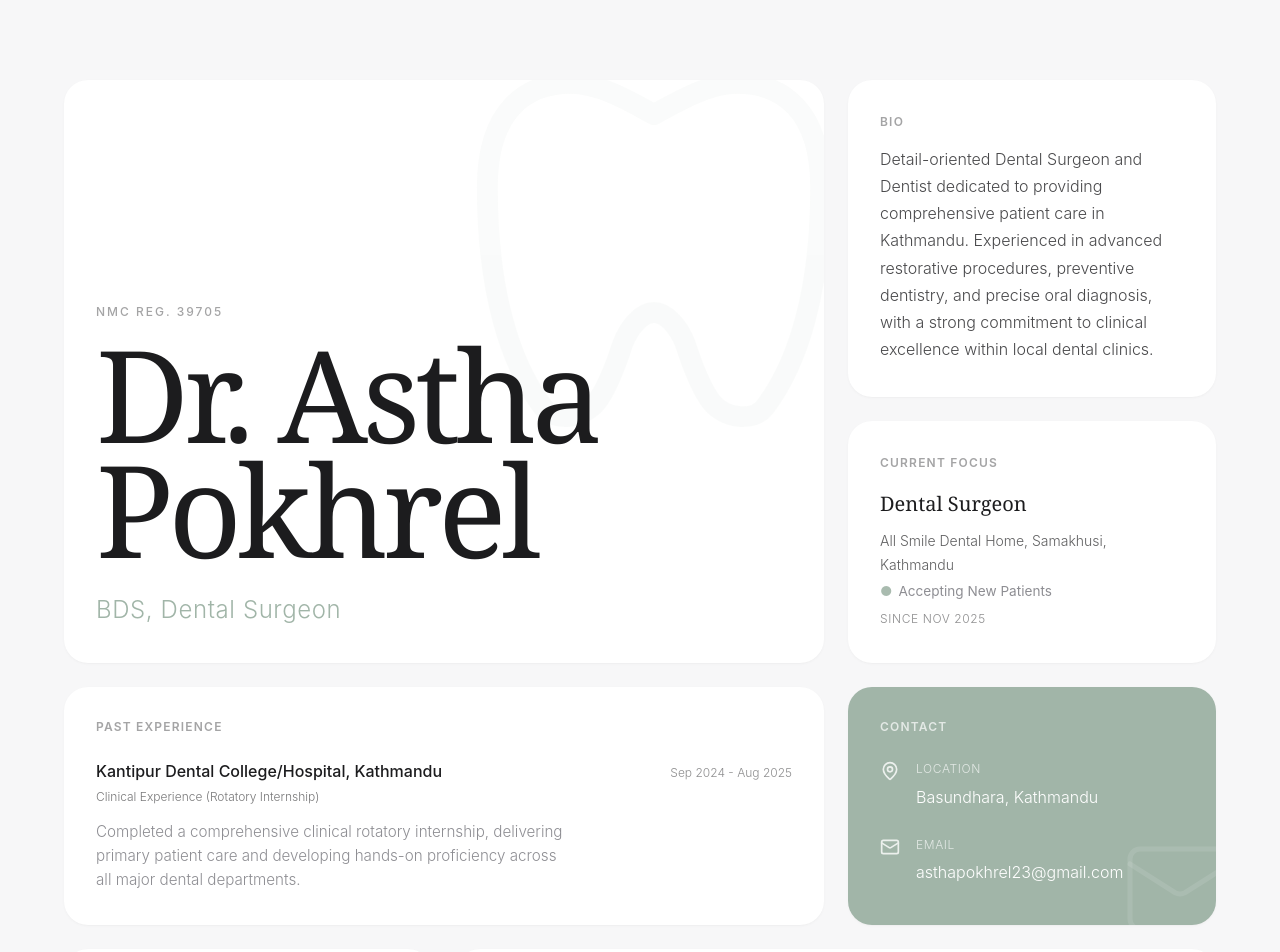
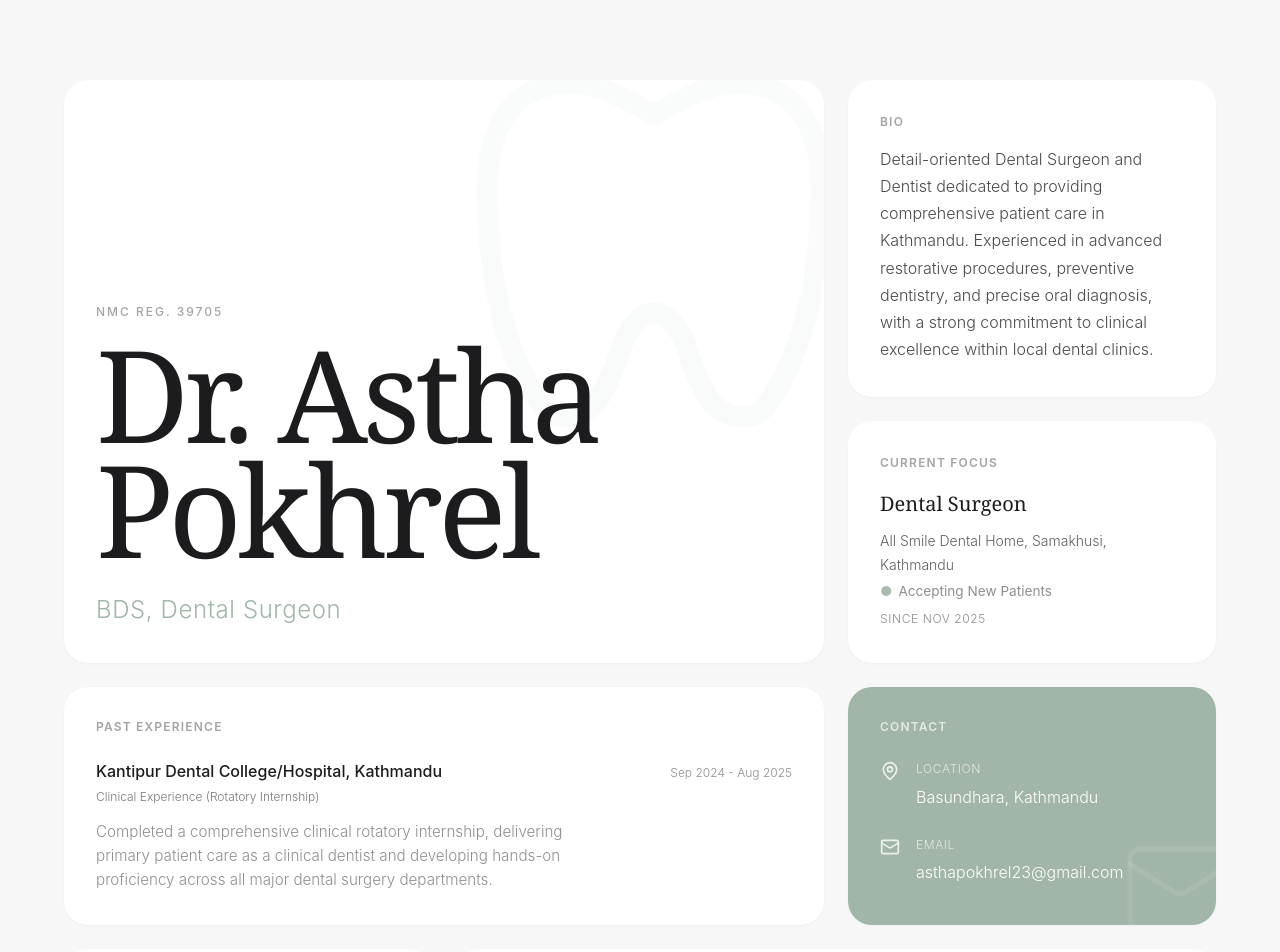
Before and after one commit to sakshamshrestha2/astha-web_v2.0, a React (Vite) app: page / in a window 1280 px wide. Shown: the top 952 px of the page. Built offline with nearby package versions, Linux system fonts and the light colour scheme; a web font is replaced by a local one.

Commit message:
refactor: update internship experience description
Enhance the clinical experience description to better highlight the professional role and scope of the internship.

```diff
--- a/src/App.tsx
+++ b/src/App.tsx
@@ -99,7 +99,7 @@ export default function App() {
                   Kantipur Dental College/Hospital, Kathmandu
                 </h3>
                 <p className="font-light leading-[1.7] text-xs text-charcoal/60 mt-1">Clinical Experience (Rotatory Internship)</p>
-                <p className="font-light leading-[1.6] text-[0.95rem] text-[#8E8E93] max-w-[85%] mt-3">Completed a comprehensive clinical rotatory internship, delivering primary patient care and developing hands-on proficiency across all major dental departments.</p>
+                <p className="font-light leading-[1.6] text-[0.95rem] text-[#8E8E93] max-w-[85%] mt-3">Completed a comprehensive clinical rotatory internship, delivering primary patient care as a clinical dentist and developing hands-on proficiency across all major dental surgery departments.</p>
               </div>
               <p className="font-light leading-[1.7] text-xs text-charcoal/50 whitespace-nowrap sm:ml-4">Sep 2024 - Aug 2025</p>
             </div>
```
